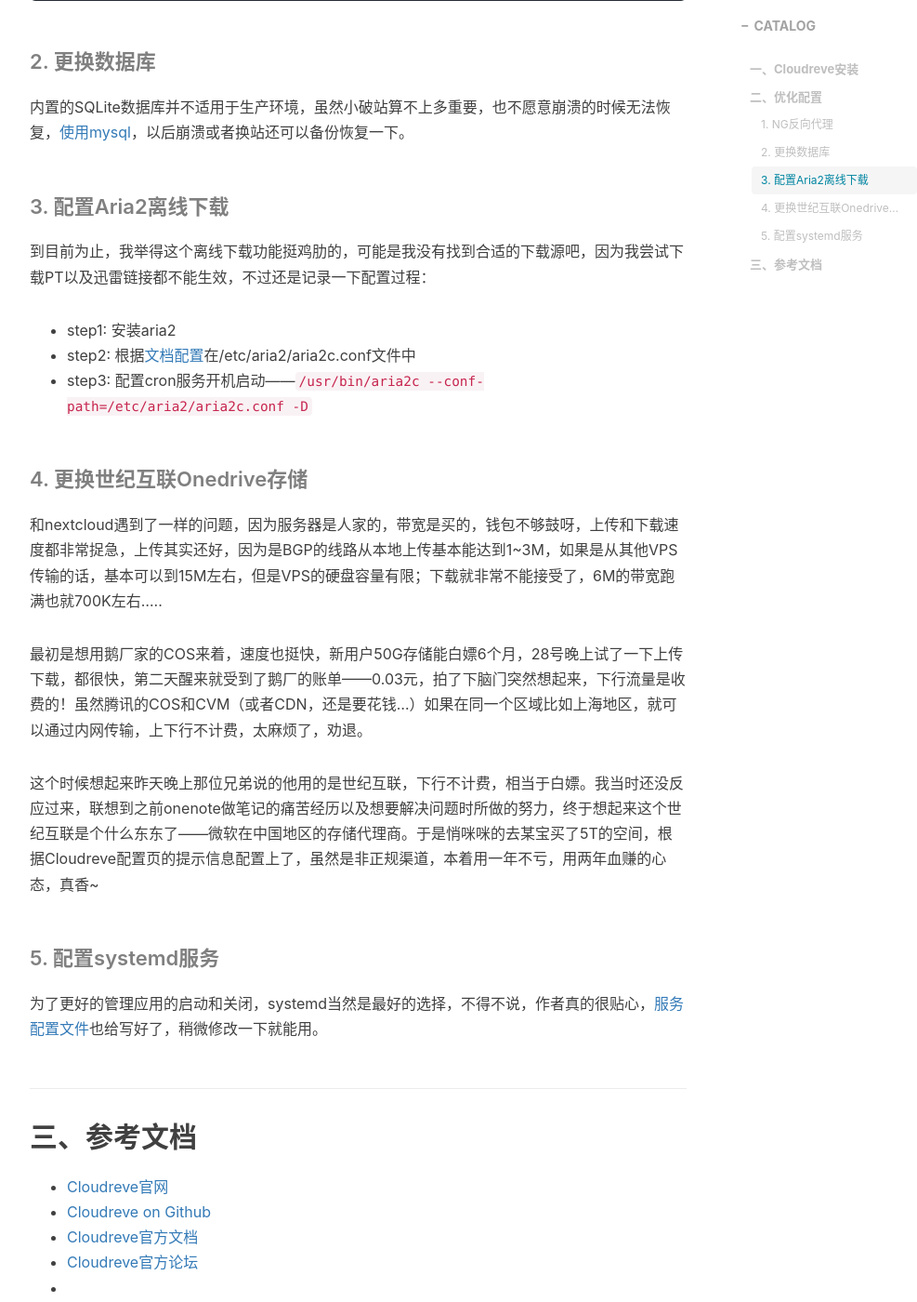
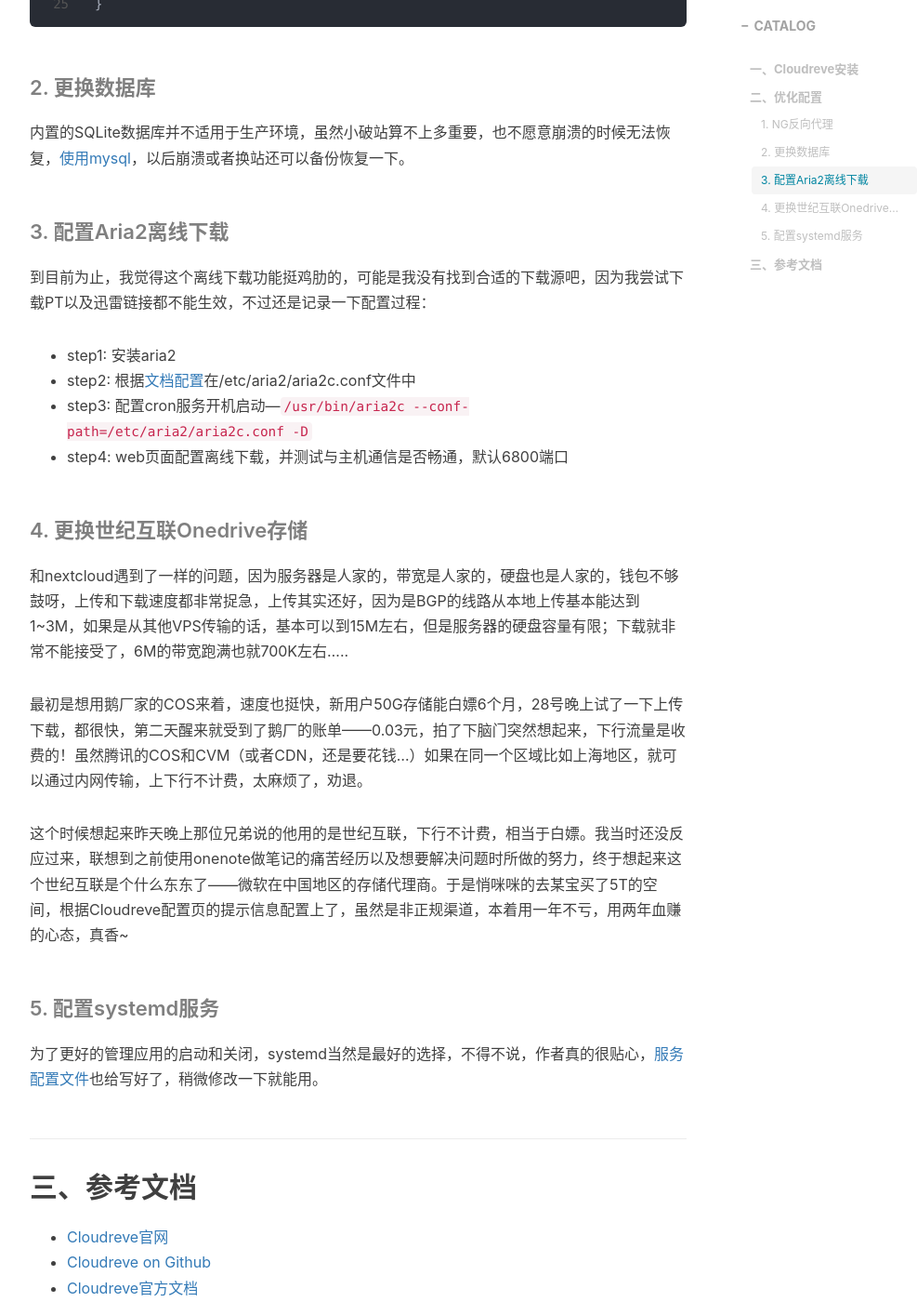
Before and after one commit to mffan0922/blog, a Jekyll site: the page built from _posts/2022-06-11-cloudreve.md, in a window 1280 px wide and 1400 px high, scrolled down 2617 px. Shown: the whole window at 93% size, without its empty margins (233-1220 px from the left). Built offline with Jekyll 4.4.1, drawn with Linux system fonts in a browser that asks for light colours; some of the changed text lies outside the part shown.

Commit message:
[modify] cloudreve error correct

```diff
--- a/_posts/2022-06-11-cloudreve.md
+++ b/_posts/2022-06-11-cloudreve.md
@@ -1,6 +1,6 @@
 ---
 layout       : post
-title        : "Cloudreve——超棒的网盘存储应用"
+title        : "Cloudreve:超棒的网盘存储应用"
 subtitle     : "Wow!!!"
 date         : 2022-06-11 21:16:37
 author       : "Manford Fan"
@@ -13,7 +13,7 @@ tags         :
                - OD
 ---
 
-5月28号晚上7点左右，酒足饭饱之后准备刷《毛骗》，突然接到值班的电话，说有个线上客户COC过来一个故障单，想让看下。其实我内心是拒绝的，但是想到这个问题处理能换来以后好多个Jira单，emmmm，忍了。拉了个群看了下问题，是一个自建网盘使用CDN无法正常删除文件的问题，一番沟通+测试下来，问题解决了，就是边缘不支持`DELETE`方法，52预部署了一下，配置了边缘NG直接`DELETE`回源即可解决问题。问题解决了，然后我开始审视这个客户的应用，用的是Cloudreve搭建，倒是很简单，引起我注意的是它下载的url域名并不是源站，而是世纪互联的OD存储的域名.......
+5月28号晚上7点左右，酒足饭饱之后准备刷《毛骗》，突然接到值班的电话，说有个线上客户COC过来一个故障单，想让看下。其实我内心是拒绝的，但是想到这个问题的处理能换来以后好多个Jira单，emmmm，忍了。拉了个群看了下问题，是一个自建网盘使用CDN无法正常删除文件的问题，一番沟通+测试下来，问题解决了，就是边缘不支持`DELETE`方法，52预部署了一下，配置了边缘NG直接`DELETE`回源即可解决问题。问题解决了，然后我开始审视这个客户的应用，用的是Cloudreve搭建，倒是很简单，引起我注意的是它下载的url域名并不是网盘域名，而是世纪互联的OD存储的域名.......
 
 然后就是跟这个客户的深入交谈，以及自己的实践了。
 
@@ -73,19 +73,20 @@ server {
 
 #### 3. 配置Aria2离线下载
 
-到目前为止，我举得这个离线下载功能挺鸡肋的，可能是我没有找到合适的下载源吧，因为我尝试下载PT以及迅雷链接都不能生效，不过还是记录一下配置过程：
+到目前为止，我觉得这个离线下载功能挺鸡肋的，可能是我没有找到合适的下载源吧，因为我尝试下载PT以及迅雷链接都不能生效，不过还是记录一下配置过程：
 
 - step1: 安装aria2
 - step2: 根据[文档配置](https://docs.cloudreve.org/use/aria2)在/etc/aria2/aria2c.conf文件中
-- step3: 配置cron服务开机启动——`/usr/bin/aria2c --conf-path=/etc/aria2/aria2c.conf -D`
+- step3: 配置cron服务开机启动—`/usr/bin/aria2c --conf-path=/etc/aria2/aria2c.conf -D`
+- step4: web页面配置离线下载，并测试与主机通信是否畅通，默认6800端口
 
 #### 4. 更换世纪互联Onedrive存储
 
-和nextcloud遇到了一样的问题，因为服务器是人家的，带宽是买的，钱包不够鼓呀，上传和下载速度都非常捉急，上传其实还好，因为是BGP的线路从本地上传基本能达到1~3M，如果是从其他VPS传输的话，基本可以到15M左右，但是VPS的硬盘容量有限；下载就非常不能接受了，6M的带宽跑满也就700K左右.....
+和nextcloud遇到了一样的问题，因为服务器是人家的，带宽是人家的，硬盘也是人家的，钱包不够鼓呀，上传和下载速度都非常捉急，上传其实还好，因为是BGP的线路从本地上传基本能达到1~3M，如果是从其他VPS传输的话，基本可以到15M左右，但是服务器的硬盘容量有限；下载就非常不能接受了，6M的带宽跑满也就700K左右.....
 
 最初是想用鹅厂家的COS来着，速度也挺快，新用户50G存储能白嫖6个月，28号晚上试了一下上传下载，都很快，第二天醒来就受到了鹅厂的账单——0.03元，拍了下脑门突然想起来，下行流量是收费的！虽然腾讯的COS和CVM（或者CDN，还是要花钱...）如果在同一个区域比如上海地区，就可以通过内网传输，上下行不计费，太麻烦了，劝退。
 
-这个时候想起来昨天晚上那位兄弟说的他用的是世纪互联，下行不计费，相当于白嫖。我当时还没反应过来，联想到之前onenote做笔记的痛苦经历以及想要解决问题时所做的努力，终于想起来这个世纪互联是个什么东东了——微软在中国地区的存储代理商。于是悄咪咪的去某宝买了5T的空间，根据Cloudreve配置页的提示信息配置上了，虽然是非正规渠道，本着用一年不亏，用两年血赚的心态，真香~
+这个时候想起来昨天晚上那位兄弟说的他用的是世纪互联，下行不计费，相当于白嫖。我当时还没反应过来，联想到之前使用onenote做笔记的痛苦经历以及想要解决问题时所做的努力，终于想起来这个世纪互联是个什么东东了——微软在中国地区的存储代理商。于是悄咪咪的去某宝买了5T的空间，根据Cloudreve配置页的提示信息配置上了，虽然是非正规渠道，本着用一年不亏，用两年血赚的心态，真香~
 
 #### 5. 配置systemd服务
 
@@ -97,4 +98,3 @@ server {
 - [Cloudreve on Github](https://github.com/cloudreve/Cloudreve)
 - [Cloudreve官方文档](https://docs.cloudreve.org/)
 - [Cloudreve官方论坛](https://forum.cloudreve.org/)
-- []()
```
